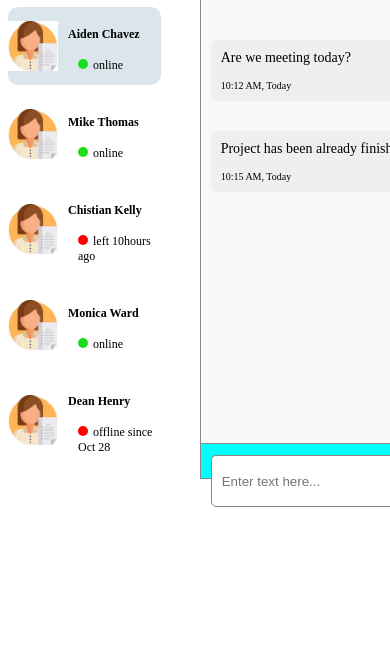
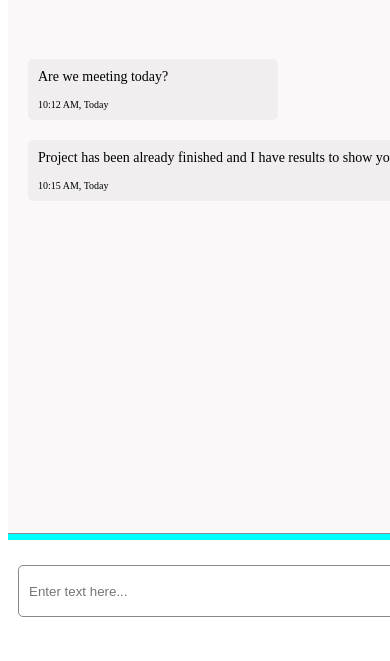
Before and after one commit to chamorrolorenzo/Trabajo-Practico-1, a plain HTML site: page index.html in a window 390 px wide. Shown: the part 183-844 px from the top of the page. Drawn offline with Linux system fonts and the light colour scheme.

Commit message:
se hace el trabajo respponsive

```diff
--- a/style.css
+++ b/style.css
@@ -61,6 +61,7 @@ body{
 .contact-chatting{
   background-color:rgb(218, 230, 236) ;
   border-radius: 10px;
+
 }
 
 
@@ -69,6 +70,7 @@ main{
   width: 80%;
   border: 1px solid #888;
   background-color: aqua;
+
 }
 
 
@@ -78,6 +80,7 @@ main{
   width: 100%;
   margin-left: 10px;
   gap: 10px;
+
 }
 
 .name{
@@ -111,6 +114,7 @@ main{
     margin-top: 0;
     border-bottom: 1px solid #888;
     border-top: 1px solid #888;
+     margin-bottom: 30px;
   }
 
   p{
@@ -165,5 +169,29 @@ main{
   .chat-footer button{
     padding: 10px;
     border: none;
+    font-size: 28px;
     background-color: white;
   }
+
+
+ @media (max-width: 480px) {
+    .sidebar{
+      display: none;
+    }
+    main{
+      width: 100%;
+      border: none;
+    }
+    .chat-actions{
+      gap: 1px;
+    }
+    .chat-messages{
+      font-size: 14px;
+      gap: 10px;
+      padding: 10px;
+      margin-top: 20px;
+    }
+    .chat-footer{
+      width: 100%;
+    }
+}
```
